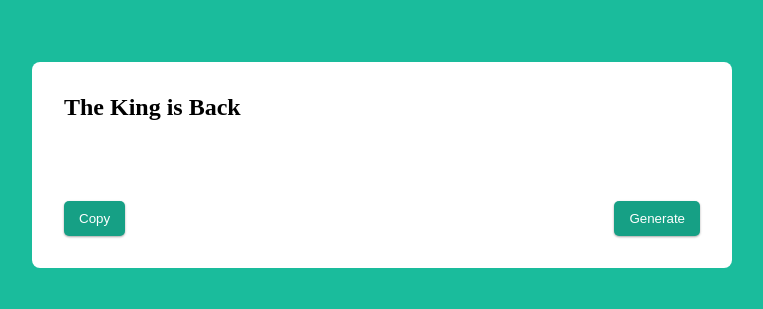
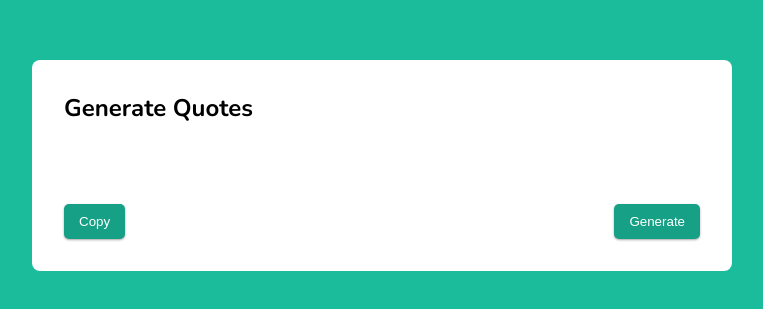
Before and after one commit to randomhex1998/react-random-quote, a React (Create React App) app: page / in a window 1280 px wide. Shown: the part 235-544 px from the top of the page, without its empty margins (258-1021 px from the left). Built offline with nearby package versions, Linux system fonts and the light colour scheme; no server answers.

Commit message:
change-main-title

```diff
--- a/src/components/Box.js
+++ b/src/components/Box.js
@@ -23,7 +23,7 @@ const Box = () => {
 
   return (
     <div className="main-box">
-      <h2>The King is Back</h2>
+      <h2>Generate Quotes</h2>
       <div className="Content-box">
         <p className="text-box">{qoute}</p>
         <h4 className="author-box">{author}</h4>
--- a/src/scss/index.scss
+++ b/src/scss/index.scss
@@ -1,11 +1,19 @@
+@import url('https://fonts.googleapis.com/css2?family=Nunito:wght@200;300;400;500;600;700;800;900;1000&display=swap');
+
 $green-color: #1abc9c;
 $white-color:#fff;
+$main-font: 'Nunito', sans-serif;
+
 
 *{
     margin: 0;
     padding: 0;
     box-sizing: border-box;
     transition: all 0.3s linear;
+}
+
+body{
+    font-family: $main-font;
 }
 
 .container{
```
